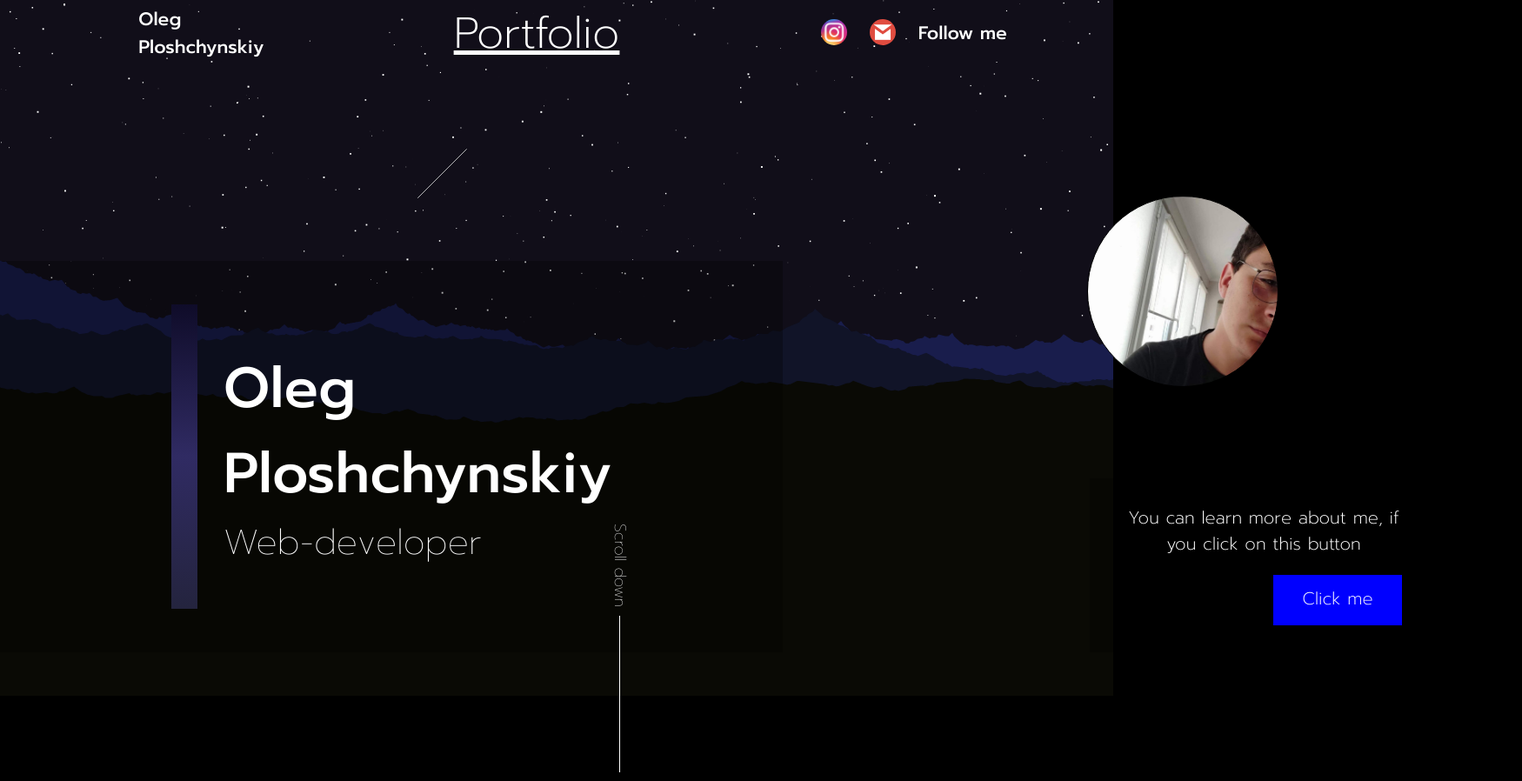
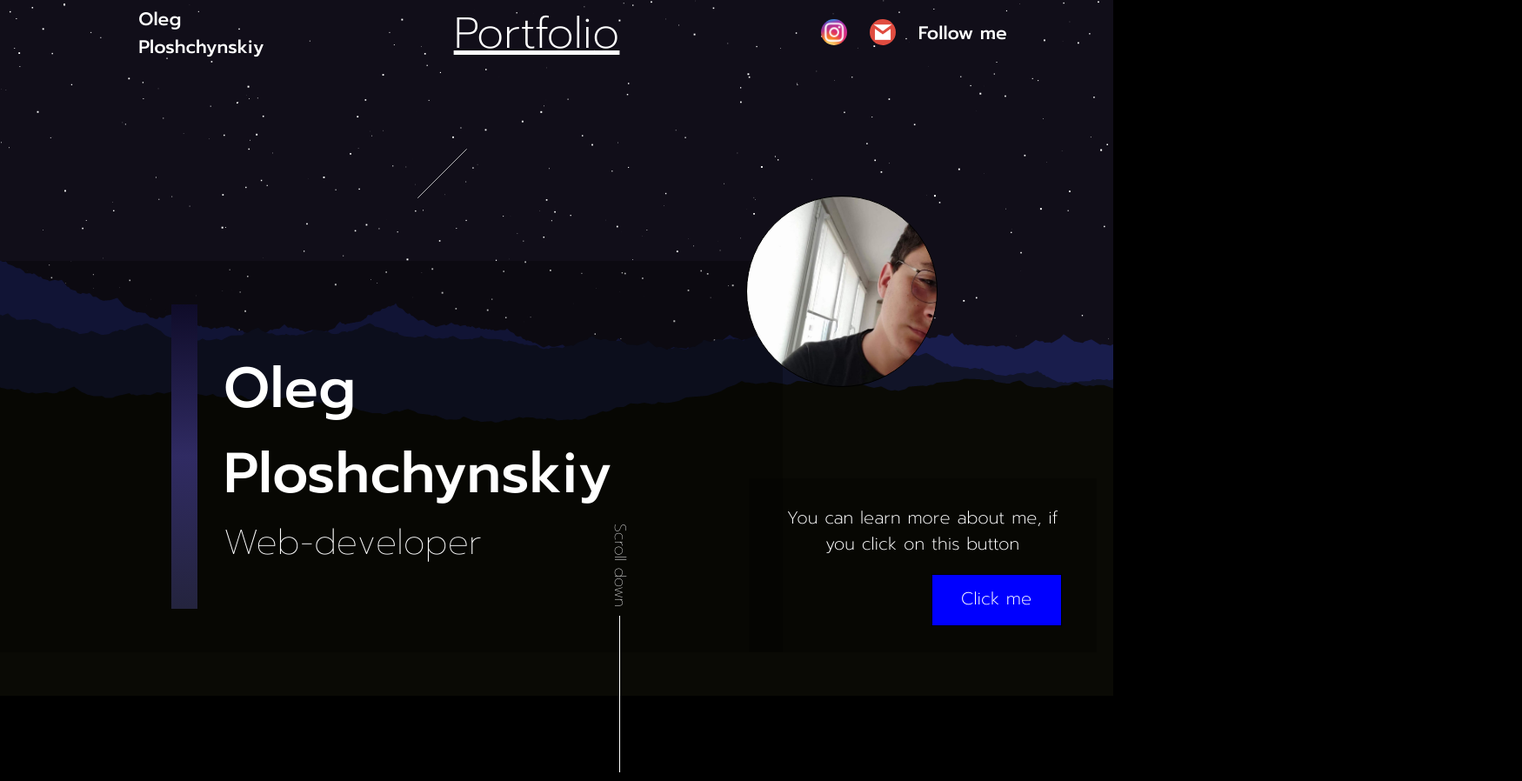
Before and after one commit to olyezha/olyezha, a plain HTML site: page index.html in a window 1280 px wide. Shown: the top 898 px of the page at 87% size, 1750 px wide, since content can reach past the window. Drawn offline with nearby package versions, Linux system fonts and the light colour scheme.

Commit message:
Update Style.css

```diff
--- a/Style/Style.css
+++ b/Style/Style.css
@@ -147,7 +147,7 @@
  #right-animate{
      position: absolute;
      z-index: 222;
-     left: 1250px;
+     left: 67%;
     width: 500px;
     height: 600px;
     /* background-color: chartreuse; */
```
